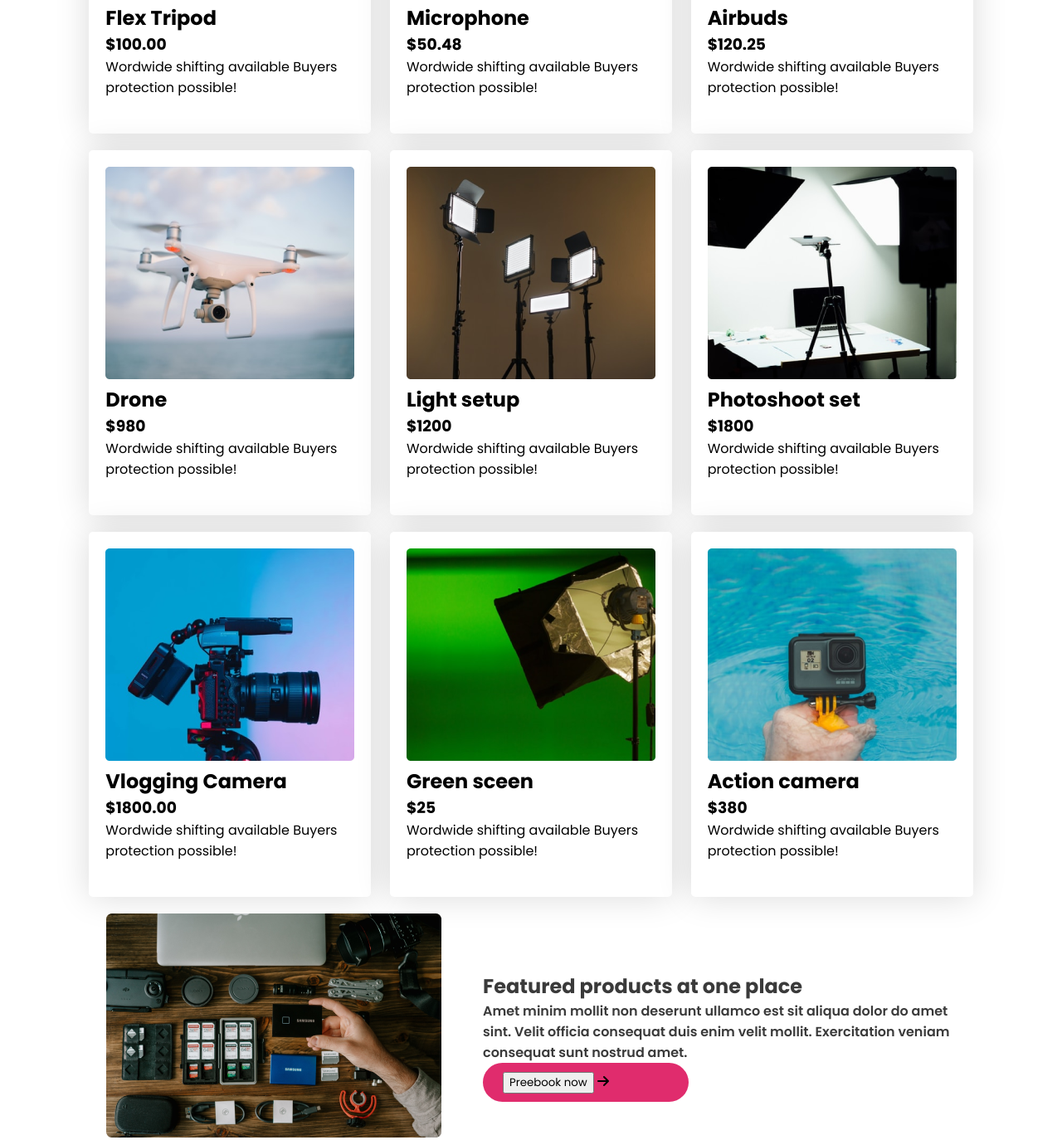
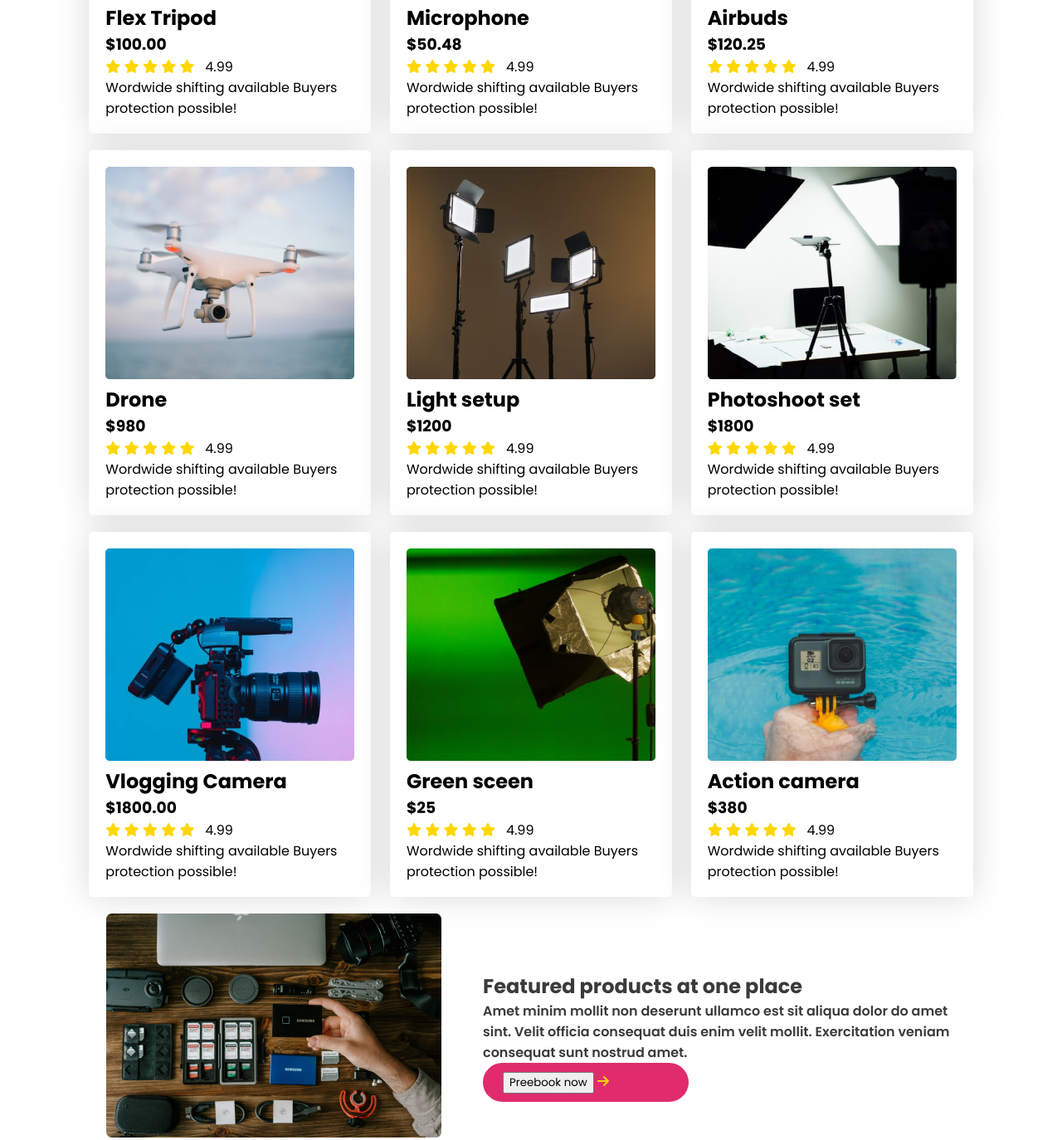
Before and after one commit to Najmulsp/Influencer-products, a plain HTML site: page index.html in a window 1280 px wide. Shown: the part 1048-2422 px from the top of the page at 83% size. Drawn offline with Linux system fonts and the light colour scheme.

Commit message:
added star icon

```diff
--- a/index.html
+++ b/index.html
@@ -62,6 +62,11 @@
             <img src="images/tripod.png" alt="">
             <h2>Flex Tripod</h2>
             <h3>$100.00</h3>
+            <i class="fa-solid fa-star"></i>
+            <i class="fa-solid fa-star"></i>
+            <i class="fa-solid fa-star"></i>
+            <i class="fa-solid fa-star"></i>
+            <i class="fa-solid fa-star"></i> &nbsp 4.99
             <p>Wordwide shifting available
                 Buyers protection possible!</p>
         </div>
@@ -70,6 +75,11 @@
 
             <h2>Microphone</h2>
             <h3>$50.48</h3>
+            <i class="fa-solid fa-star"></i>
+            <i class="fa-solid fa-star"></i>
+            <i class="fa-solid fa-star"></i>
+            <i class="fa-solid fa-star"></i>
+            <i class="fa-solid fa-star"></i> &nbsp 4.99
             <p>Wordwide shifting available
                 Buyers protection possible!</p>
         </div>
@@ -77,6 +87,11 @@
             <img src="images/airpod.png" alt="">
             <h2>Airbuds</h2>
             <h3>$120.25</h3>
+            <i class="fa-solid fa-star"></i>
+            <i class="fa-solid fa-star"></i>
+            <i class="fa-solid fa-star"></i>
+            <i class="fa-solid fa-star"></i>
+            <i class="fa-solid fa-star"></i> &nbsp 4.99
             <p>Wordwide shifting available
                 Buyers protection possible!</p>
         </div>
@@ -84,6 +99,11 @@
             <img src="images/drone.png" alt="">
             <h2>Drone</h2>
             <h3>$980</h3>
+            <i class="fa-solid fa-star"></i>
+            <i class="fa-solid fa-star"></i>
+            <i class="fa-solid fa-star"></i>
+            <i class="fa-solid fa-star"></i>
+            <i class="fa-solid fa-star"></i> &nbsp 4.99
             <p>Wordwide shifting available
                 Buyers protection possible!</p>
         </div>
@@ -91,6 +111,11 @@
             <img src="images/lights.png" alt="">
             <h2>Light setup</h2>
             <h3>$1200</h3>
+            <i class="fa-solid fa-star"></i>
+            <i class="fa-solid fa-star"></i>
+            <i class="fa-solid fa-star"></i>
+            <i class="fa-solid fa-star"></i>
+            <i class="fa-solid fa-star"></i> &nbsp 4.99
             <p>Wordwide shifting available
                 Buyers protection possible!</p>
         </div>
@@ -98,6 +123,11 @@
             <img src="images/setup.png" alt="">
             <h2>Photoshoot set</h2>
             <h3>$1800</h3>
+            <i class="fa-solid fa-star"></i>
+            <i class="fa-solid fa-star"></i>
+            <i class="fa-solid fa-star"></i>
+            <i class="fa-solid fa-star"></i>
+            <i class="fa-solid fa-star"></i> &nbsp 4.99
             <p>Wordwide shifting available
                 Buyers protection possible!</p>
         </div>
@@ -106,6 +136,11 @@
 
             <h2>Vlogging Camera</h2>
             <h3>$1800.00</h3>
+            <i class="fa-solid fa-star"></i>
+            <i class="fa-solid fa-star"></i>
+            <i class="fa-solid fa-star"></i>
+            <i class="fa-solid fa-star"></i>
+            <i class="fa-solid fa-star"></i> &nbsp 4.99
             <p>Wordwide shifting available
                 Buyers protection possible!</p>
         </div>
@@ -113,6 +148,11 @@
             <img src="images/single-light.png" alt="">
             <h2>Green sceen</h2>
             <h3>$25</h3>
+            <i class="fa-solid fa-star"></i>
+            <i class="fa-solid fa-star"></i>
+            <i class="fa-solid fa-star"></i>
+            <i class="fa-solid fa-star"></i>
+            <i class="fa-solid fa-star"></i> &nbsp 4.99
             <p>Wordwide shifting available
                 Buyers protection possible!</p>
         </div>
@@ -120,6 +160,11 @@
             <img src="images/action.png" alt="">
             <h2>Action camera</h2>
             <h3>$380</h3>
+            <i class="fa-solid fa-star"></i>
+            <i class="fa-solid fa-star"></i>
+            <i class="fa-solid fa-star"></i>
+            <i class="fa-solid fa-star"></i>
+            <i class="fa-solid fa-star"></i> &nbsp 4.99
             <p>Wordwide shifting available
                 Buyers protection possible!</p>
             </div>
--- a/styles.css
+++ b/styles.css
@@ -58,18 +58,14 @@ background-repeat: no-repeat;
 .prebook-container h1{
     color: #3A3A3A;
     width: 582px;
-
-    font-size: 3.2rem;
-
+     font-size: 3.2rem;
     font-weight: 700;
 }
 .prebook-container p{
     color: #3A3A3A;
     width: 505px;
-
-    font-size: 1rem;
-
-    font-weight: 600;
+     font-size: 1rem;
+   font-weight: 600;
 }
 .prebook-container button{
      padding: 10px 24px;
@@ -91,7 +87,6 @@ color: #fff;
 /* sponsors section */
 .sponsors{
 width: 85%;
-/* height: 100px; */
 background: #FFF;
 display: flex;
 justify-content: space-evenly;
@@ -113,7 +108,6 @@ padding: 40px;
 
 width: 300px;
 height: 400px;
-/* border: 1px solid purple; */
 border-radius: 5px;
 background: #FFF;
 
@@ -121,6 +115,9 @@ box-shadow: 0px 0px 40px 0px rgba(0, 0, 0, 0.15);
 margin-bottom: 20px;
 padding: 20px;
 
+}
+.fa-solid{
+    color: gold;
 }
 #card-container .card-content{
     display:grid;
@@ -146,13 +143,11 @@ padding: 20px;
 }
 #feature-container .feature-content p{
     color: #3A3A3A;
-    /* width: 505px;  */
     font-size: 1rem;
     font-weight: 600;
 }
 #feature-container .feature-content .btn2{
     padding: 10px 24px;
-    /* color: #fff; */
     width: 200px;
     font-size: 1rem;
     border-radius: 41px;
@@ -171,6 +166,26 @@ padding: 20px;
     text-align: center;
     padding: 50px;
 }
-#foot-container .foot-icons {
+
+
+/* making responsive */
+@media screen and(max-width:576px) {
+    #heading,
+    #heading .list-container,
+    #heading .nav-list ul{
+        flex-direction: column;
+    }
+    #prebook,.sponsors{
+        flex-direction: column;
+    }
+    #card-container .card-content{
+        grid-template-columns: 1fr;
+        width: 100%;
+    }
+    #feature-container{
+        flex-direction: column-reverse;
+        width: 100%;
+    }
+
 
 }
```
